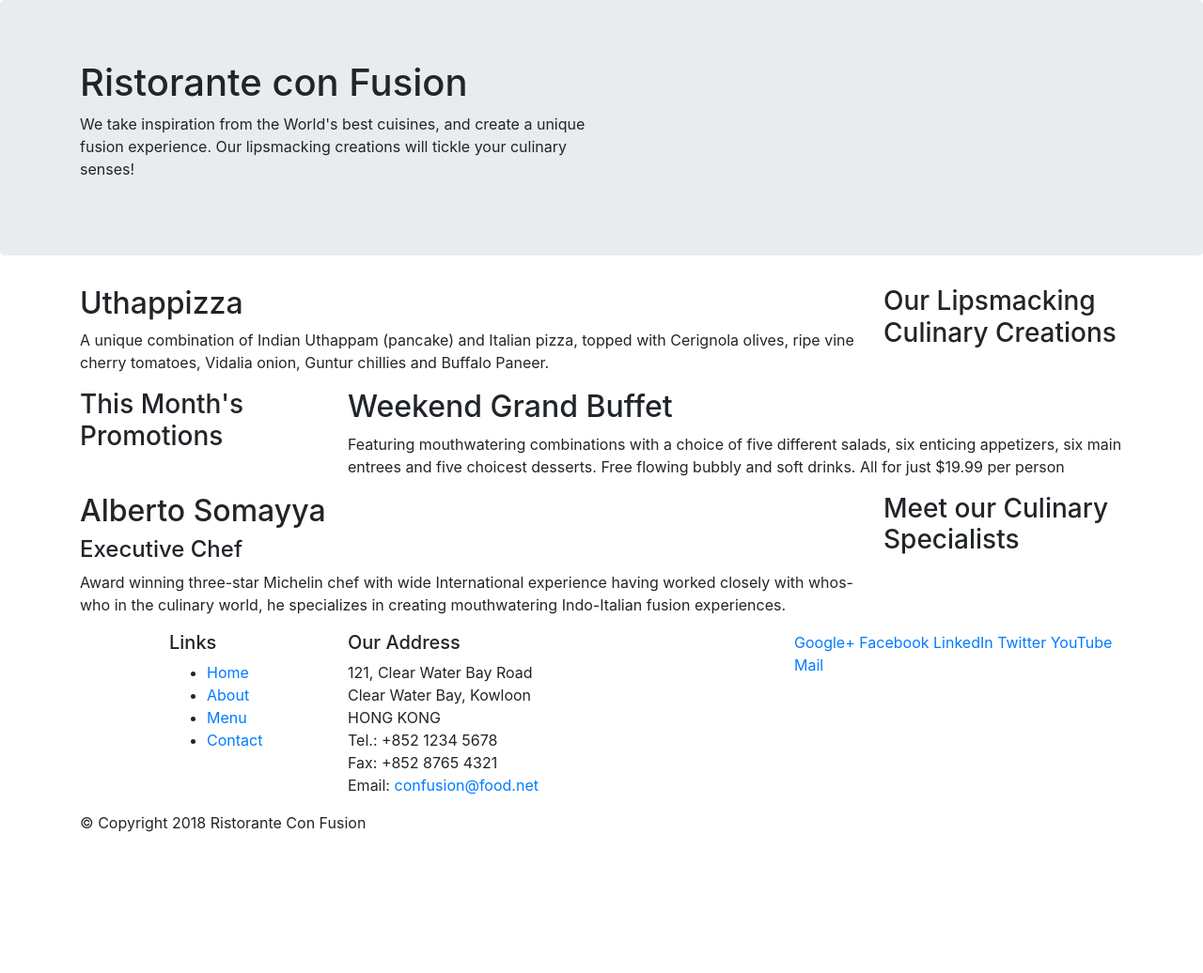
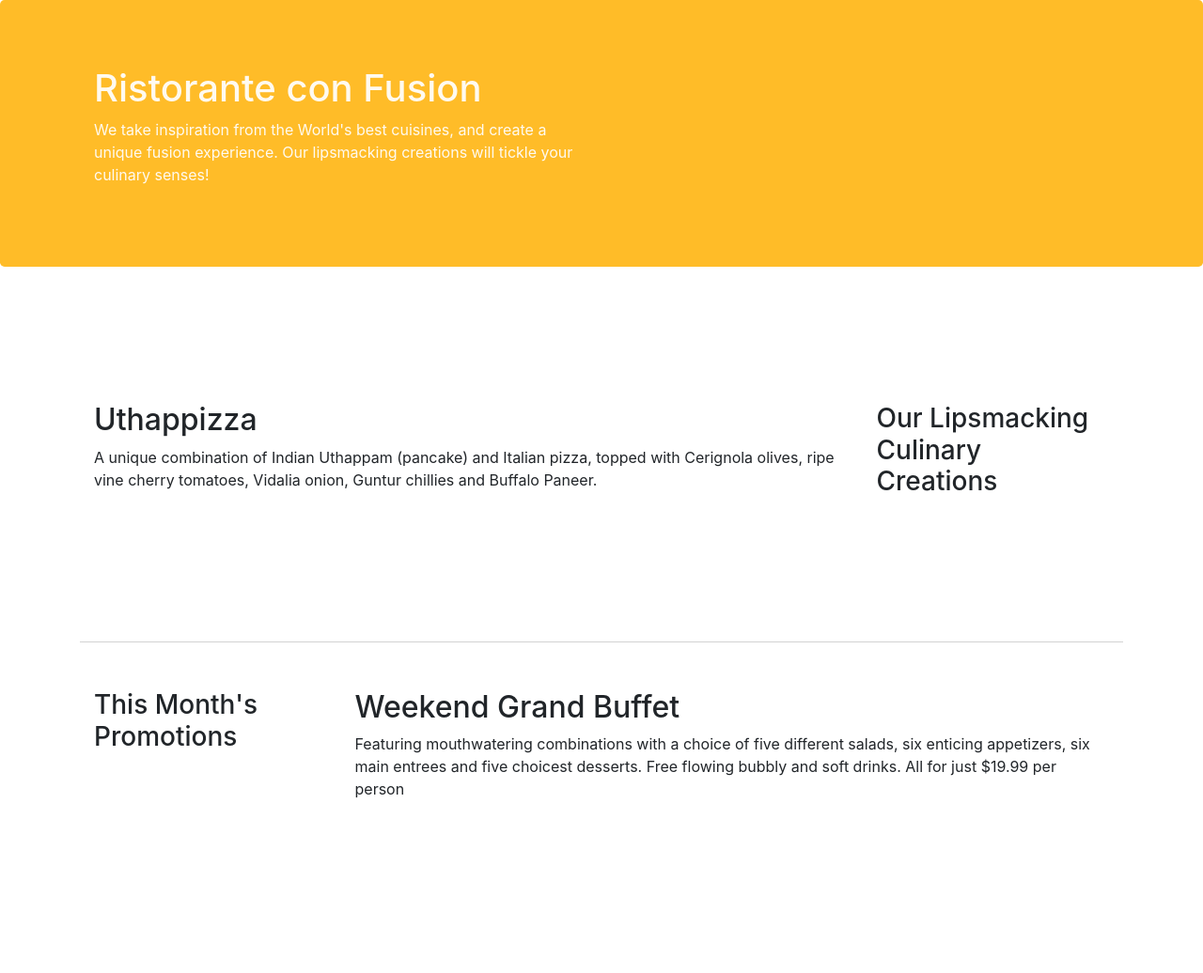
Before and after one commit to Cristopxer/Bootstrap, a website: page index.html in a window 1280 px wide. Shown: the top 1036 px of the page at 94% size. Before the commit the page ends 904 px from the top, so only its background shows below. Drawn offline with nearby package versions, Linux system fonts and the light colour scheme.

Commit message:
bootstrap part2

```diff
--- /dev/null
+++ b/css/style.css
@@ -0,0 +1,26 @@
+.row-header{
+    margin: 0px auto;
+    padding: 0px auto;
+}
+.row-content {
+    margin: 0px auto;
+    padding: 50px 0px 50px 0px;
+    border-bottom: 1px solid lightgray;
+    min-height: 400px;
+}
+.footer {
+    background-color: #ffe3a7c5;
+    margin: 0px auto;
+    padding: 20px 0px 20px 0px;
+}
+.jumbotron {
+    padding: 70px 30px 70px 30px;
+    margin: 0px auto;
+    background: #FFBC28;
+    color: floralwhite;
+}
+.address {
+    font-size: 80%;
+    margin: 0px;
+    color: #0f0f0f;
+}
--- a/index.html
+++ b/index.html
@@ -8,6 +8,7 @@
 
     <!-- bootstrap -->
     <link rel="stylesheet" href="node_modules/bootstrap/dist/css/bootstrap.min.css">
+    <link rel="stylesheet" href="/css/style.css">
 
     <title>Ristorante Con Fusion</title>
 </head>
@@ -16,7 +17,7 @@
 
     <header class="jumbotron">
         <div class="container">
-            <div class="row">
+            <div class="row row-header">
                 <div class="col-12 col-sm-6">
                     <h1>Ristorante con Fusion</h1>
                     <p>We take inspiration from the World's best cuisines, and create a unique fusion experience. Our lipsmacking creations will tickle your culinary senses!</p>
@@ -28,7 +29,7 @@
     </header>
 
     <div class="container">
-        <div class="row">
+        <div class="row row-content align-items-center">
             <div class="col-12 order-sm-last col-sm-4 col-md-3">
                 <h3>Our Lipsmacking Culinary Creations</h3>
             </div>
@@ -39,8 +40,8 @@
         </div>
 
 
-        <div class="row">
-            <div class="col-12 col-sm-4 col-md-3">
+        <div class="row row-content">
+            <div class="col-12 col-sm-4 col-md-3 align-items-center">
                 <h3>This Month's Promotions</h3>
             </div>
             <div class="col col-sm col-md">
@@ -49,8 +50,8 @@
             </div>
         </div>
 
-        <div class="row">
-            <div class="col-12 order-sm-last col-sm-4 col-md-3">
+        <div class="row row-content">
+            <div class="col-12 order-sm-last col-sm-4 col-md-3 align-items-center">
                 <h3>Meet our Culinary Specialists</h3>
             </div>
             <div class="col order-sm-first col-sm col-md">
@@ -61,12 +62,12 @@
         </div>
     </div>
 
-    <footer>
+    <footer class="footer">
         <div class="container">
             <div class="row">
                 <div class="col-4 offset-1 col-sm-2">
                     <h5>Links</h5>
-                    <ul>
+                    <ul class="list-unstyled">
                         <li><a href="#">Home</a></li>
                         <li><a href="#">About</a></li>
                         <li><a href="#">Menu</a></li>
@@ -84,8 +85,8 @@
 		              Email: <a href="mailto:confusion@food.net">confusion@food.net</a>
 		           </address>
                 </div>
-                <div class="col-12 col-sm-4">
-                    <div>
+                <div class="col-12 col-sm-4 align-self-center">
+                    <div class="text-center">
                         <a href="http://google.com/+">Google+</a>
                         <a href="http://www.facebook.com/profile.php?id=">Facebook</a>
                         <a href="http://www.linkedin.com/in/">LinkedIn</a>
@@ -95,7 +96,7 @@
                     </div>
                 </div>
            </div>
-           <div class="row">
+           <div class="row justify-content-center">
                 <div class="col-auto">
                     <p>© Copyright 2018 Ristorante Con Fusion</p>
                 </div>
```
